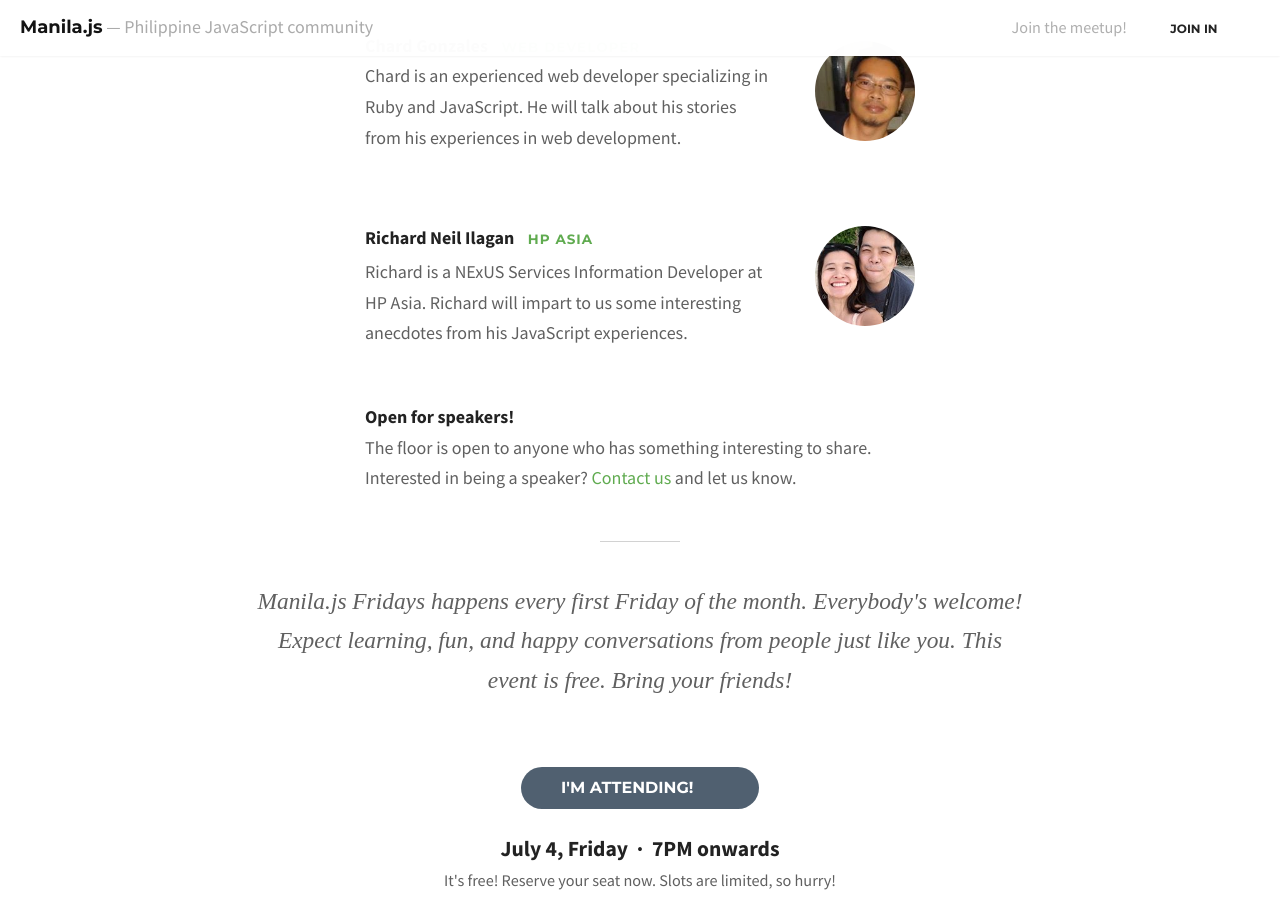
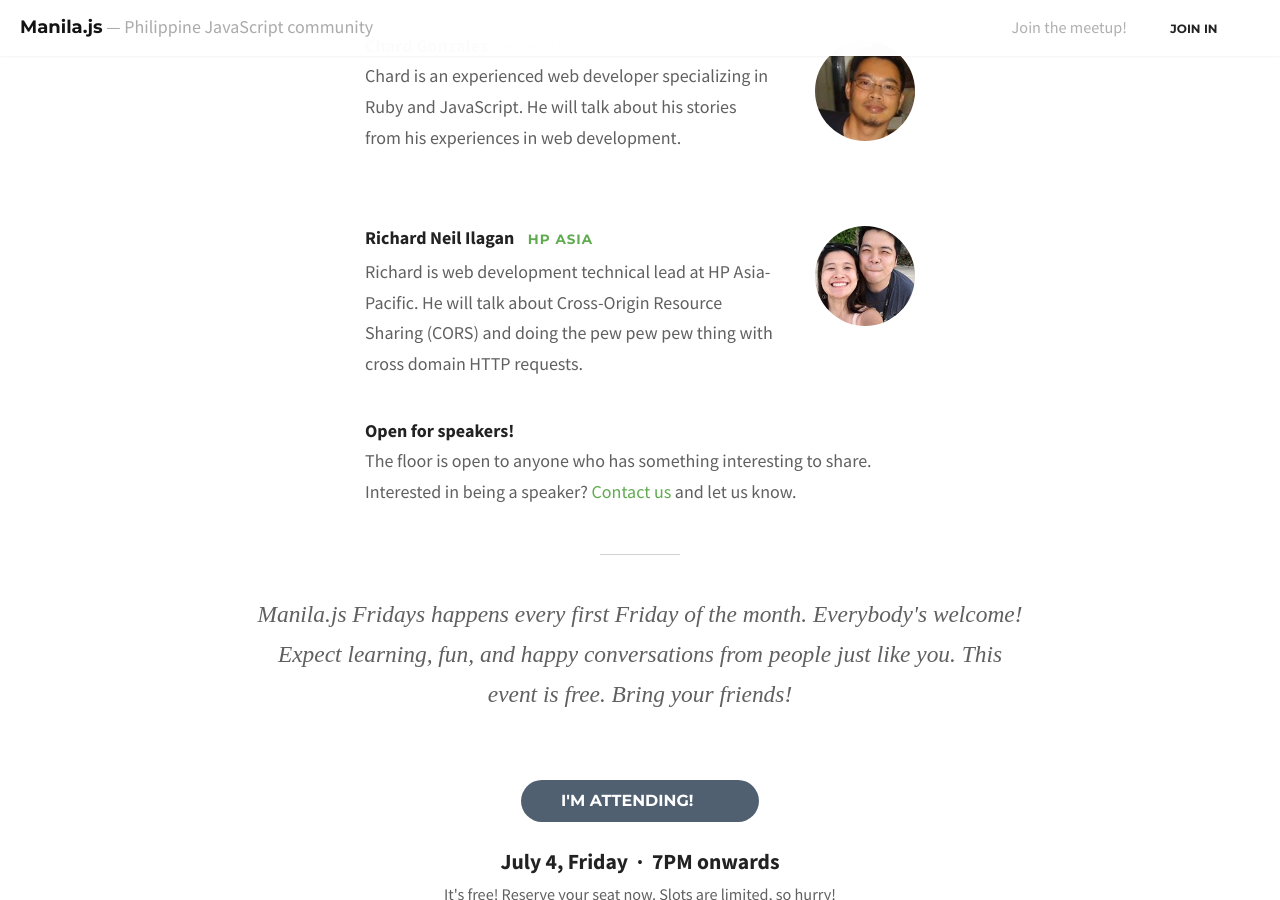
Before and after one commit to manilajs/manilajs.com, a Jekyll site: the page built from index.html, in a window 1280 px wide and 900 px high, scrolled down 995 px. Built offline with Jekyll 4.4.1, drawn with Linux system fonts in a browser that asks for light colours; nearby versions of some CDN libraries; some web fonts are replaced.

Commit message:
Update Richard's blurb.

```diff
--- a/index.html
+++ b/index.html
@@ -70,6 +70,7 @@ speakers:
    # github:
    twitter: techlifemusic
    description: |-
-     Richard is a NExUS Services Information Developer at HP Asia. Richard
-     will impart to us some interesting anecdotes from his JavaScript experiences.
+     Richard is web development technical lead at HP Asia-Pacific. He will talk
+     about Cross-Origin Resource Sharing (CORS) and doing the pew pew pew thing
+     with cross domain HTTP requests.
 ---
```
